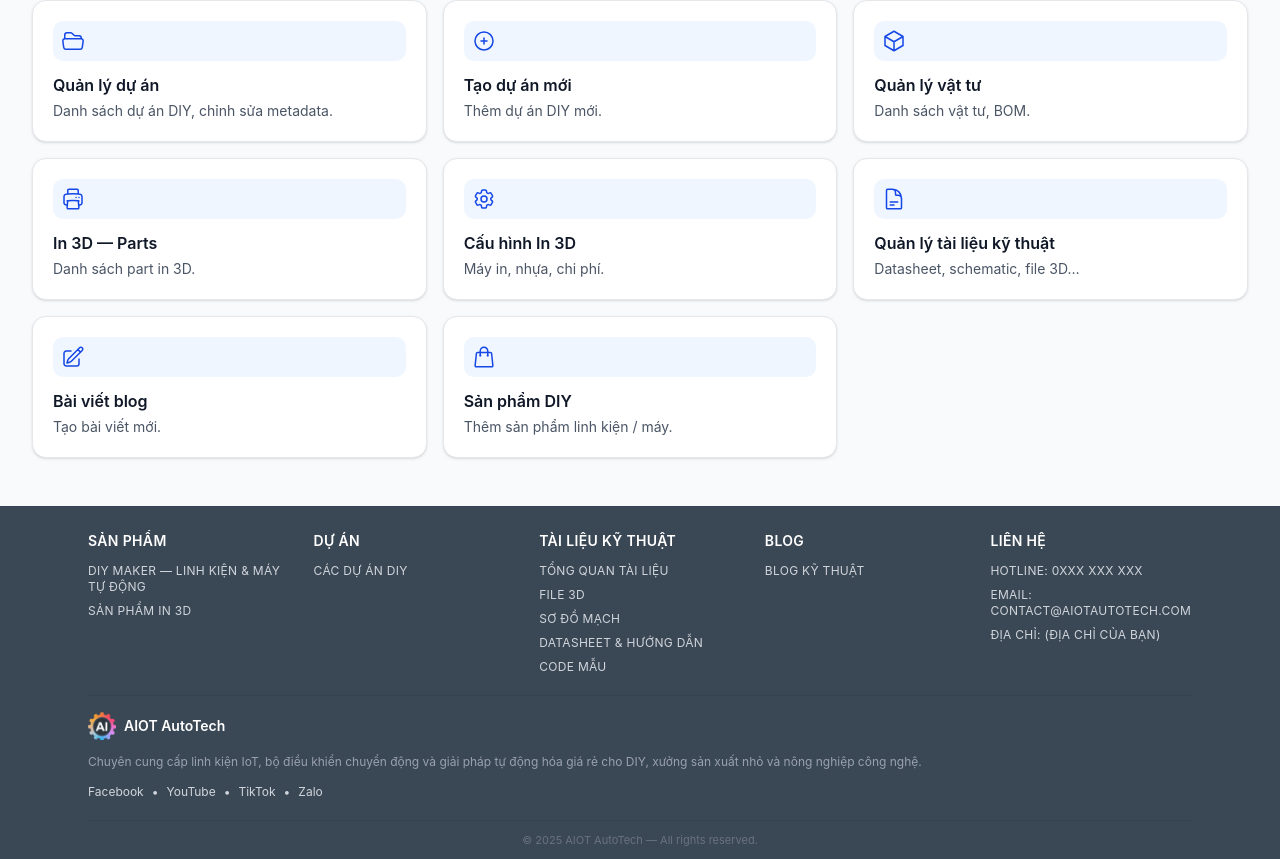
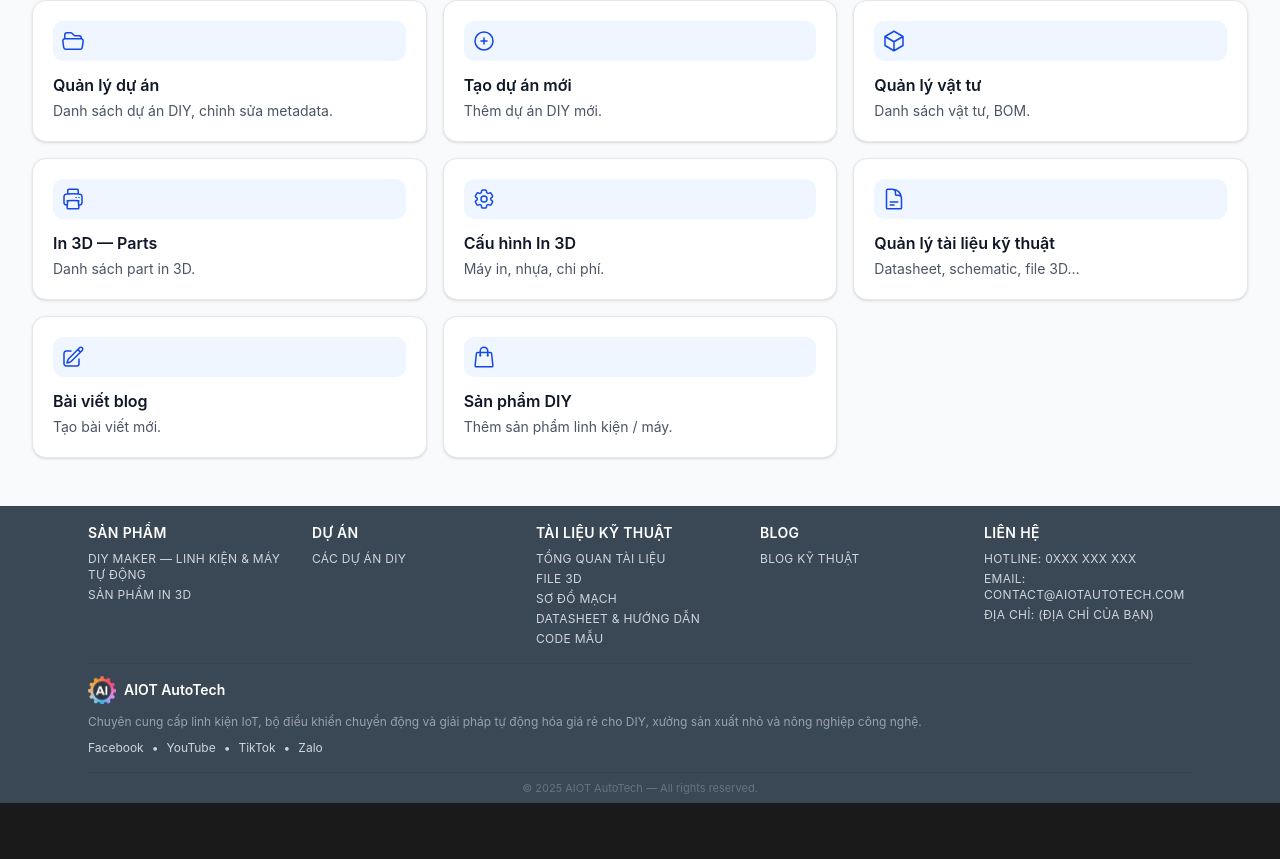
Before and after one commit to Nguyen-Ngoan/AiotWebsite, a Next.js app in the folder aiotautotech_frontend/: page /admin in a window 1280 px wide. Shown: the part 213-1072 px from the top of the page. After the commit the page ends 1016 px from the top, so only its background shows below. Built offline with nearby package versions, Linux system fonts and the light colour scheme; no server answers.

Commit message:
Update UI

```diff
--- a/aiotautotech_frontend/src/components/layout/Footer.tsx
+++ b/aiotautotech_frontend/src/components/layout/Footer.tsx
@@ -50,7 +50,7 @@ function MobileAccordionSection({
       <button
         type="button"
         onClick={onToggle}
-        className="flex w-full items-center justify-between py-1 text-left text-sm font-semibold uppercase tracking-wide text-white"
+        className="flex w-full items-center justify-between py-0.5 text-left text-sm font-semibold uppercase tracking-wide text-white"
       >
         <span>{title}</span>
         <span className="ml-2 text-gray-400">
@@ -68,7 +68,7 @@ function MobileAccordionSection({
       >
         <div
           ref={contentRef}
-          className={`pb-1 pt-0.5 transform transition-all duration-300 ${
+          className={`pb-0.5 pt-0 transform transition-all duration-300 ${
             isOpen ? 'translate-y-0 opacity-100' : '-translate-y-1 opacity-0'
           }`}
         >
@@ -88,7 +88,7 @@ export default function Footer() {
 
   return (
     <footer className="mt-0 border-t border-gray-700 bg-[#3a4754]">
-      <div className="mx-auto max-w-6xl px-4 pt-4 pb-2 sm:px-5 md:pt-6 md:pb-3 lg:px-6 text-xs text-gray-300">
+      <div className="mx-auto max-w-6xl px-4 pt-3 pb-1.5 sm:px-5 md:pt-4 md:pb-2 lg:px-6 text-xs text-gray-300">
         {/* ====== GIAO DIỆN MOBILE (DẠNG ACCORDION) ====== */}
         <div className="md:hidden">
           <MobileAccordionSection
@@ -98,7 +98,7 @@ export default function Footer() {
             onToggle={() => toggleSection('products')}
             withBorderBottom={true}
           >
-            <ul className="mt-0.5 space-y-0.5">
+            <ul className="mt-0 space-y-px">
               <li>
                 <Link href="/diy-maker" className={footerLinkClass}>
                   DIY Maker — linh kiện & máy tự động
@@ -119,7 +119,7 @@ export default function Footer() {
             onToggle={() => toggleSection('projects')}
             withBorderBottom={true}
           >
-            <ul className="mt-0.5 space-y-0.5">
+            <ul className="mt-0 space-y-px">
               <li>
                 <Link href="/projects" className={footerLinkClass}>
                   Các dự án DIY
@@ -135,7 +135,7 @@ export default function Footer() {
             onToggle={() => toggleSection('docs')}
             withBorderBottom={true}
           >
-            <ul className="mt-0.5 space-y-0.5">
+            <ul className="mt-0 space-y-px">
               <li>
                 <Link href="/technical-docs" className={footerLinkClass}>
                   Tổng quan tài liệu
@@ -183,7 +183,7 @@ export default function Footer() {
             onToggle={() => toggleSection('blog')}
             withBorderBottom={true}
           >
-            <ul className="mt-0.5 space-y-0.5">
+            <ul className="mt-0 space-y-px">
               <li>
                 <Link href="/blog" className={footerLinkClass}>
                   Blog kỹ thuật
@@ -199,7 +199,7 @@ export default function Footer() {
             onToggle={() => toggleSection('contact')}
             withBorderBottom={false}
           >
-            <ul className={`mt-0.5 space-y-0.5 ${footerListTextClass}`}>
+            <ul className={`mt-0 space-y-px ${footerListTextClass}`}>
               <li>Hotline: 0xxx xxx xxx</li>
               <li>Email: contact@aiotautotech.com</li>
               <li>Địa chỉ: (địa chỉ của bạn)</li>
@@ -209,10 +209,10 @@ export default function Footer() {
 
         {/* ====== GIAO DIỆN DESKTOP (DẠNG CỘT) ====== */}
         <div className="hidden md:block">
-          <div className="grid gap-6 md:grid-cols-2 lg:grid-cols-3 xl:grid-cols-5">
+          <div className="grid gap-4 md:grid-cols-2 lg:grid-cols-3 xl:grid-cols-5">
             <div>
-              <h3 className={`mb-3 ${footerHeadingClass}`}>SẢN PHẨM</h3>
-              <ul className="space-y-2">
+              <h3 className={`mb-2 ${footerHeadingClass}`}>SẢN PHẨM</h3>
+              <ul className="space-y-1">
                 <li>
                   <Link href="/diy-maker" className={footerLinkClass}>
                     DIY Maker — linh kiện & máy tự động
@@ -227,8 +227,8 @@ export default function Footer() {
             </div>
 
             <div>
-              <h3 className={`mb-3 ${footerHeadingClass}`}>DỰ ÁN</h3>
-              <ul className="space-y-2">
+              <h3 className={`mb-2 ${footerHeadingClass}`}>DỰ ÁN</h3>
+              <ul className="space-y-1">
                 <li>
                   <Link href="/projects" className={footerLinkClass}>
                     Các dự án DIY
@@ -238,10 +238,10 @@ export default function Footer() {
             </div>
 
             <div>
-              <h3 className={`mb-3 ${footerHeadingClass}`}>
+              <h3 className={`mb-2 ${footerHeadingClass}`}>
                 TÀI LIỆU KỸ THUẬT
               </h3>
-              <ul className="space-y-2">
+              <ul className="space-y-1">
                 <li>
                   <Link href="/technical-docs" className={footerLinkClass}>
                     Tổng quan tài liệu
@@ -283,8 +283,8 @@ export default function Footer() {
             </div>
 
             <div>
-              <h3 className={`mb-3 ${footerHeadingClass}`}>BLOG</h3>
-              <ul className="space-y-2">
+              <h3 className={`mb-2 ${footerHeadingClass}`}>BLOG</h3>
+              <ul className="space-y-1">
                 <li>
                   <Link href="/blog" className={footerLinkClass}>
                     Blog kỹ thuật
@@ -294,8 +294,8 @@ export default function Footer() {
             </div>
 
             <div>
-              <h3 className={`mb-3 ${footerHeadingClass}`}>LIÊN HỆ</h3>
-              <ul className={`space-y-2 ${footerListTextClass}`}>
+              <h3 className={`mb-2 ${footerHeadingClass}`}>LIÊN HỆ</h3>
+              <ul className={`space-y-1 ${footerListTextClass}`}>
                 <li>Hotline: 0xxx xxx xxx</li>
                 <li>Email: contact@aiotautotech.com</li>
                 <li>Địa chỉ: (địa chỉ của bạn)</li>
@@ -305,8 +305,8 @@ export default function Footer() {
         </div>
 
         {/* PHẦN GIỚI THIỆU THƯƠNG HIỆU & BẢN QUYỀN */}
-        <div className="mt-5 border-t border-gray-700 pt-4">
-          <div className="mb-3 flex items-center justify-center space-x-2 md:justify-start">
+        <div className="mt-4 border-t border-gray-700 pt-3">
+          <div className="mb-2 flex items-center justify-center space-x-2 md:justify-start">
             <Image
               src="/aiotautotech-icon.png"
               alt={`${brandName} Logo`}
@@ -319,7 +319,7 @@ export default function Footer() {
             </span>
           </div>
           <div className="text-center md:text-left">
-            <p className="mb-3 leading-relaxed text-gray-400">
+            <p className="mb-2 leading-relaxed text-gray-400">
               Chuyên cung cấp linh kiện IoT, bộ điều khiển chuyển động và giải
               pháp tự động hóa giá rẻ cho DIY, xưởng sản xuất nhỏ và nông nghiệp
               công nghệ.
@@ -344,7 +344,7 @@ export default function Footer() {
           </div>
         </div>
 
-        <div className="mt-5 border-t border-gray-700 pt-3 text-center text-[11px] text-gray-500">
+        <div className="mt-4 border-t border-gray-700 pt-2 text-center text-[11px] text-gray-500">
           <p className="text-center">
             © 2025 {brandName} — All rights reserved.
           </p>
```
